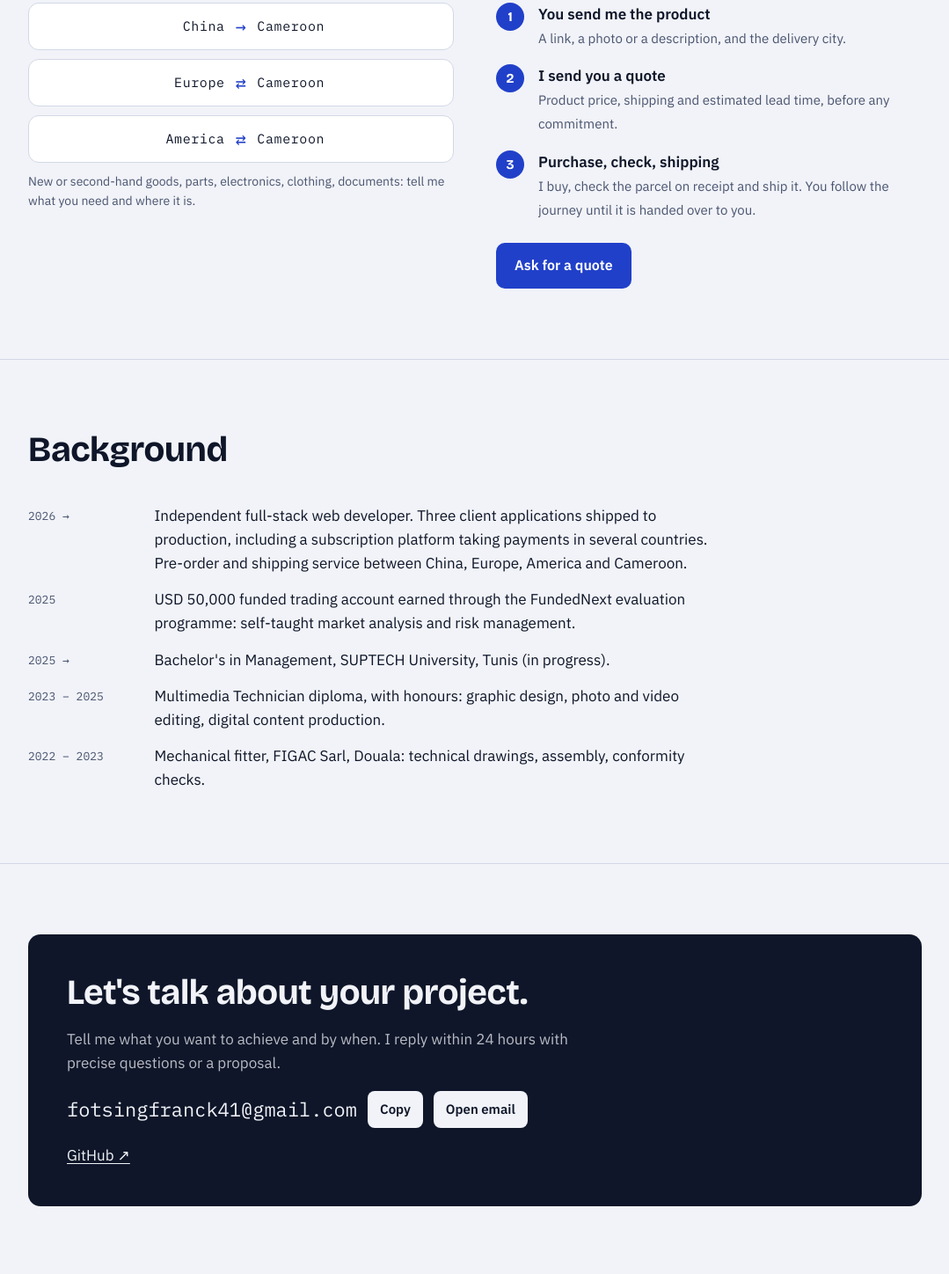
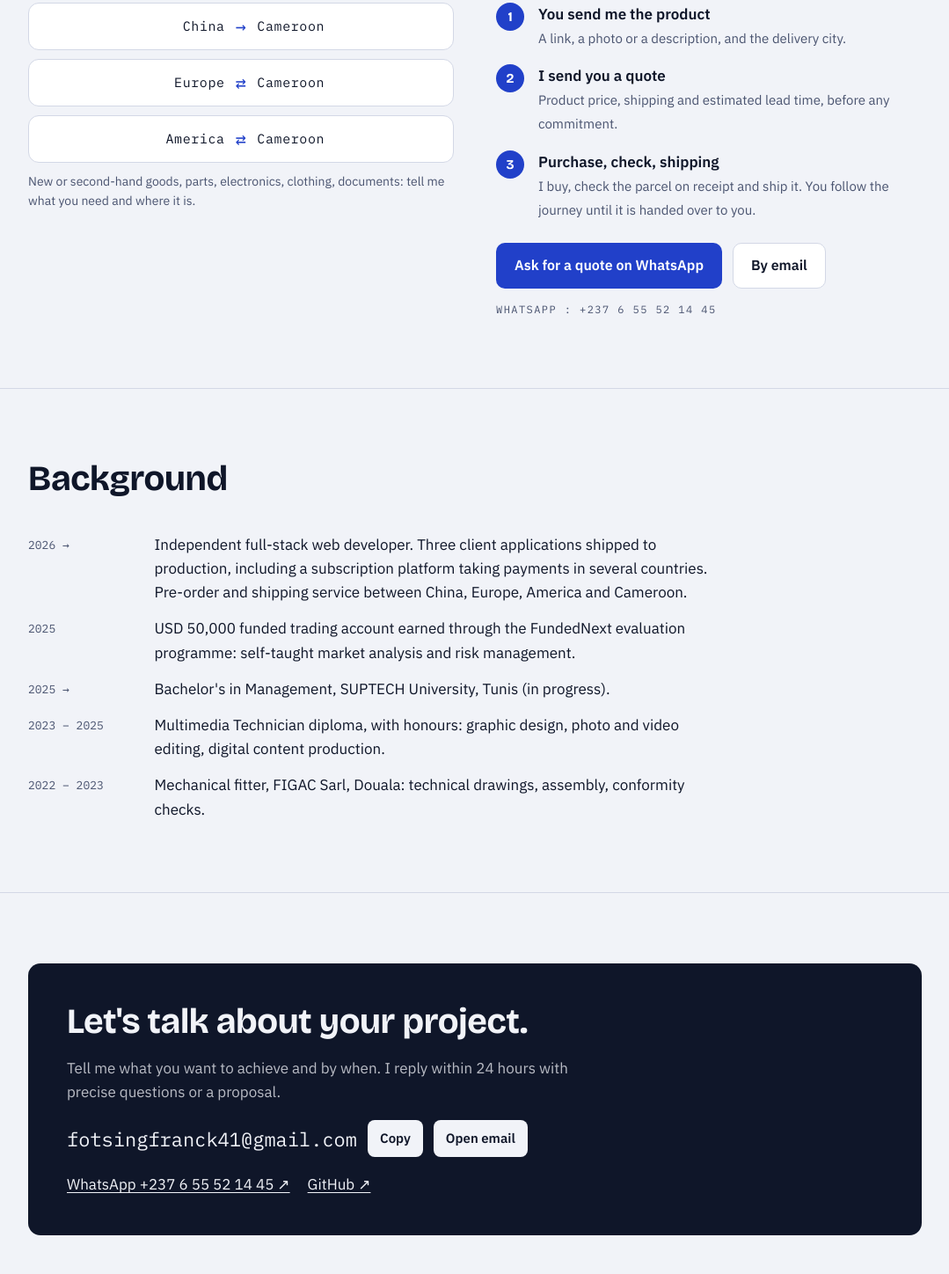
Before and after one commit to joe237-glitch/joe237-glitch.github.io, a plain HTML site: page index.html in a window 1280 px wide. Shown: the part 5432-6880 px from the top of the page at 88% size, without its empty margins (100-1179 px from the left). Drawn offline with nearby package versions, Linux system fonts and the light colour scheme.

Commit message:
Précommandes : contact WhatsApp

```diff
--- a/index.html
+++ b/index.html
@@ -527,8 +527,10 @@ footer { padding-block: 28px 44px; color: var(--ink-2); font-size: 14px; display
             <li><div><b><span class="fr">Achat, contrôle, expédition</span><span class="en">Purchase, check, shipping</span></b><span class="d"><span class="fr">J'achète, je vérifie le colis à la réception et je l'expédie. Vous suivez l'acheminement jusqu'à la remise en main propre.</span><span class="en">I buy, check the parcel on receipt and ship it. You follow the journey until it is handed over to you.</span></span></div></li>
           </ol>
           <div class="cta">
-            <a class="btn primary" href="mailto:fotsingfranck41@gmail.com?subject=Pr%C3%A9commande"><span class="fr">Demander un devis</span><span class="en">Ask for a quote</span></a>
+            <a class="btn primary" href="https://wa.me/237655521445?text=Bonjour%2C%20je%20souhaite%20un%20devis%20pour%20une%20pr%C3%A9commande." rel="noopener"><span class="fr">Demander un devis sur WhatsApp</span><span class="en">Ask for a quote on WhatsApp</span></a>
+            <a class="btn" href="mailto:fotsingfranck41@gmail.com?subject=Pr%C3%A9commande"><span class="fr">Par e-mail</span><span class="en">By email</span></a>
           </div>
+          <p class="label" style="margin-top: 14px">WhatsApp : +237 6 55 52 14 45</p>
         </div>
       </div>
     </div>
@@ -560,6 +562,7 @@ footer { padding-block: 28px 44px; color: var(--ink-2); font-size: 14px; display
           <a class="btn" href="mailto:fotsingfranck41@gmail.com"><span class="fr">Ouvrir ma messagerie</span><span class="en">Open email</span></a>
         </div>
         <div class="more">
+          <a href="https://wa.me/237655521445" rel="noopener">WhatsApp +237 6 55 52 14 45 ↗</a>
           <a href="https://github.com/joe237-glitch" rel="noopener">GitHub ↗</a>
         </div>
       </div>
```
